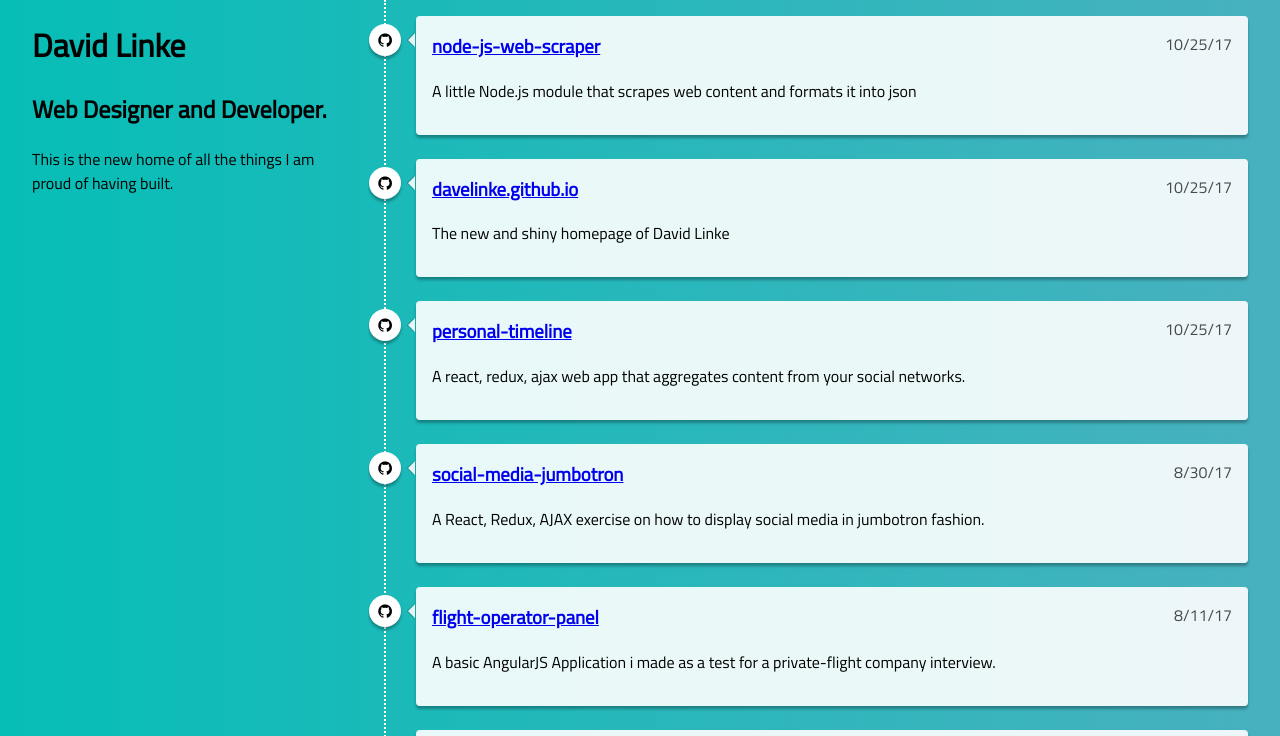
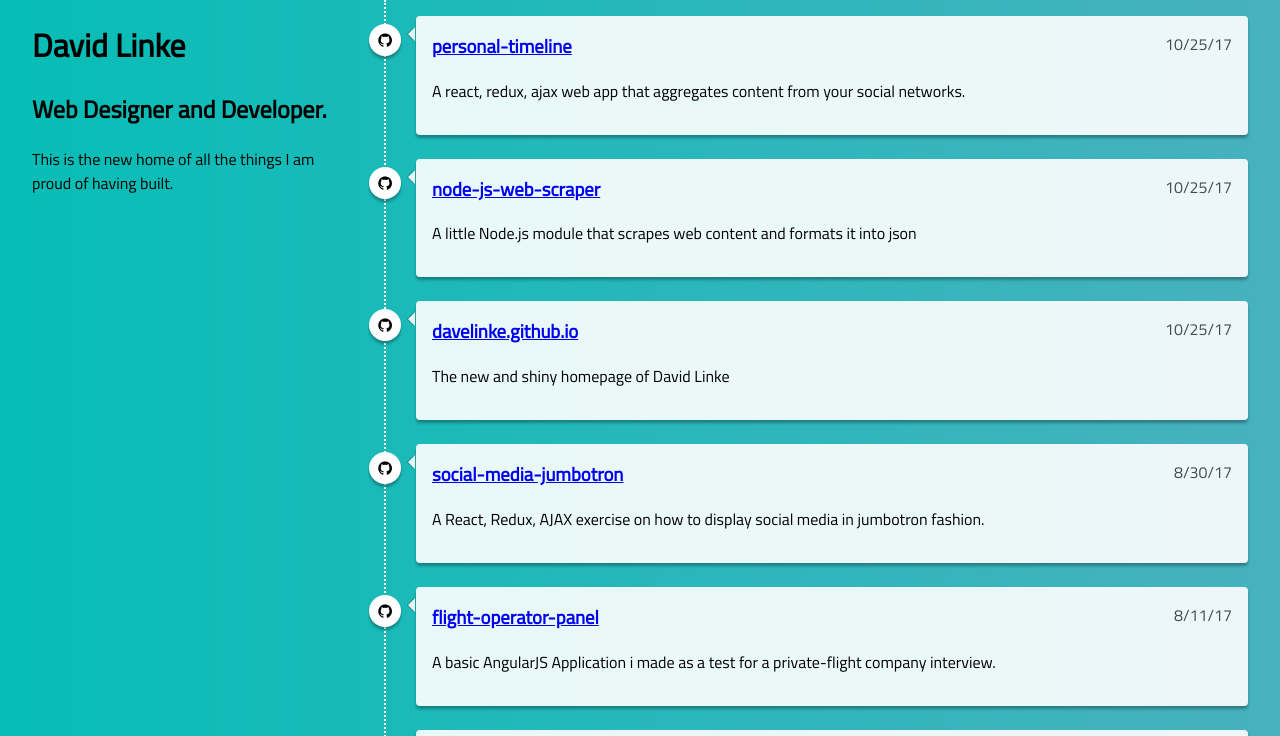
Before and after one commit to davelinke/personal-timeline, a React (Create React App) app: page / in a window 1280 px wide. Shown: the top 736 px of the page. Built offline with nearby package versions, Linux system fonts and the light colour scheme.

Commit message:
css fixes to timeline

```diff
--- a/public/static/json/timeline.json
+++ b/public/static/json/timeline.json
@@ -1,5 +1,13 @@
 {
     "items": [
+        {
+            "source": "github",
+            "image": false,
+            "title": "personal-timeline",
+            "url": "https://github.com/davelinke/personal-timeline",
+            "description": "A react, redux, ajax web app that aggregates content from your social networks.",
+            "date": "2017-10-25T23:25:25.000Z"
+        },
         {
             "source": "github",
             "image": false,
@@ -15,14 +23,6 @@
             "url": "https://github.com/davelinke/davelinke.github.io",
             "description": "The new and shiny homepage of David Linke",
             "date": "2017-10-25T10:15:15.000Z"
-        },
-        {
-            "source": "github",
-            "image": false,
-            "title": "personal-timeline",
-            "url": "https://github.com/davelinke/personal-timeline",
-            "description": "A react, redux, ajax web app that aggregates content from your social networks.",
-            "date": "2017-10-25T10:14:25.000Z"
         },
         {
             "source": "github",
--- a/src/components/timeline.css
+++ b/src/components/timeline.css
@@ -35,14 +35,17 @@
     margin: 0 0 1.5rem 3rem;
 }
 .item-card:before {
-    content: "▲";
+    content: "\25B2";
     color: rgba(255,255,255,0.9);
     position: absolute;
     top: calc(0.5rem - 2px);
-    left: calc(-1rem - 1px);
+    left: -17px;
     transform: rotate(270deg) scaleY(0.5);
     text-shadow: 0px -3px 1px rgba(0,0,0,0.3);
     font-size: 1.5rem;
+    height: 24px;
+    overflow: hidden;
+    line-height: 1.5rem;
 }
 .item-card:last-child {
     margin-bottom: 0;
```
